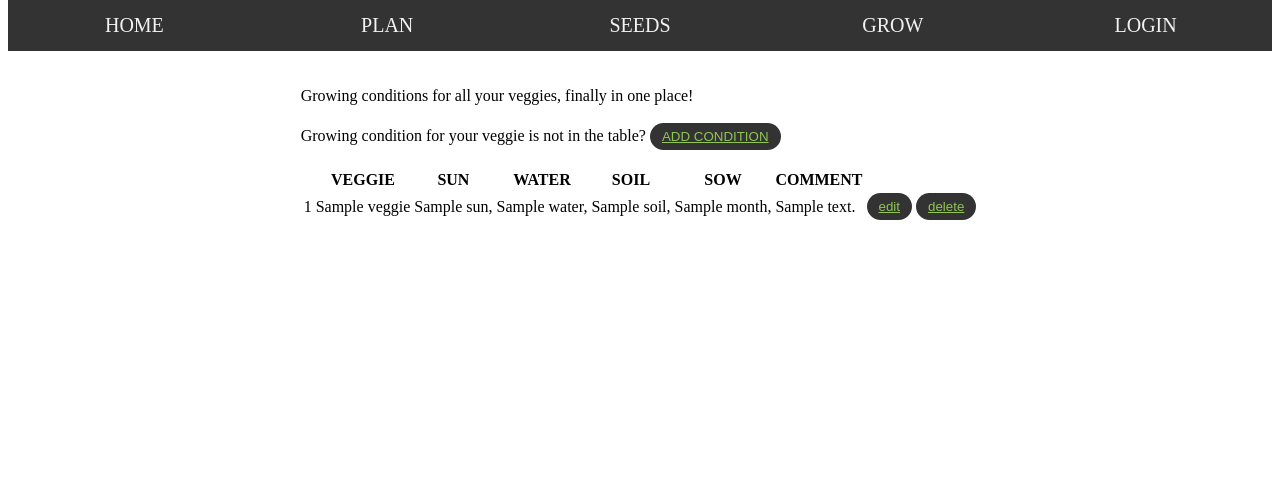
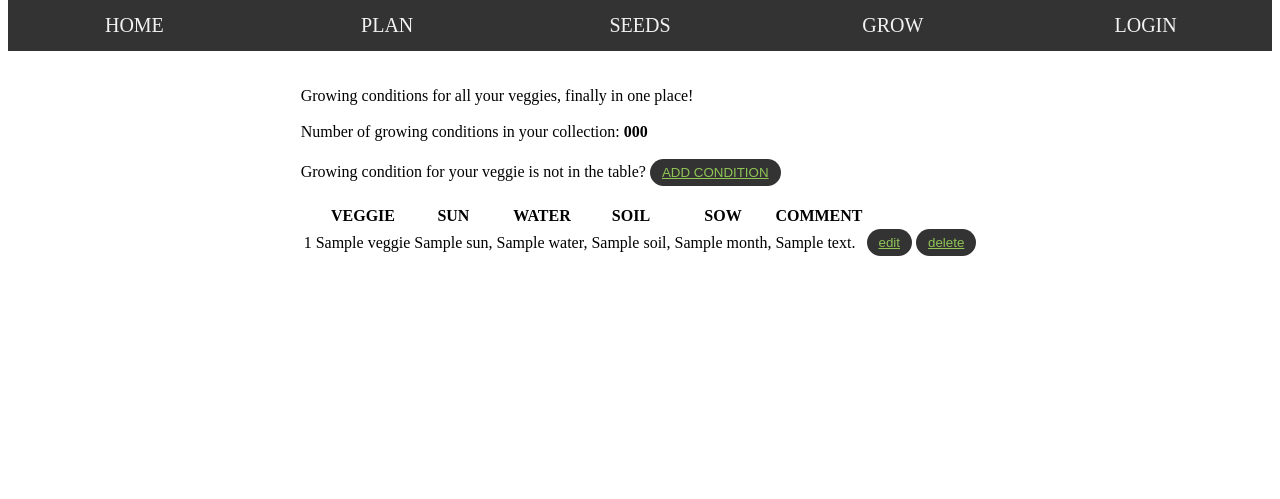
Before and after one commit to MartaKasprzyk/EasyVeggies, a Django app: template templates/grow_veggies.html in a window 1280 px wide. Shown: the part 132-631 px from the top of the page. Run offline with Django 5.2, Linux system fonts and the light colour scheme; the template is opened without the code that fills it: most values are stand-ins (such as "Sample title", 1, 10 or a date in 2020); some libraries are stand-ins or nearby versions.

Commit message:
added display of number of growing conditions for vegies for the logged user on the grow_veggies template

```diff
--- a/GrowVeggies/views.py
+++ b/GrowVeggies/views.py
@@ -210,7 +210,9 @@ class GrowVeggieListView(LoginRequiredMixin, View):
     def get(self, request):
         user = request.user
         grow_veggies = GrowVeggie.objects.filter(owner=user)
-        return render(request, 'grow_veggies.html', {'grow_veggies': grow_veggies})
+        number_of_conditions = grow_veggies.count()
+        return render(request, 'grow_veggies.html', {'grow_veggies': grow_veggies,
+                                                     'number_of_conditions': number_of_conditions})
 
 
 class PlanView(LoginRequiredMixin, View):
--- a/templates/grow_veggies.html
+++ b/templates/grow_veggies.html
@@ -2,6 +2,8 @@
 {% block content %}
     <div>
         Growing conditions for all your veggies, finally in one place!
+        <br><br>
+        Number of growing conditions in your collection: <b>{{ number_of_conditions }}</b>
         <br><br>
         Growing condition for your veggie is not in the table?
         <button class="button"><a class="style" href="{% url "grow_veggie_add" %}">ADD CONDITION</a></button>
```
